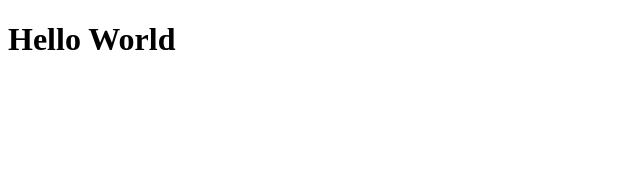
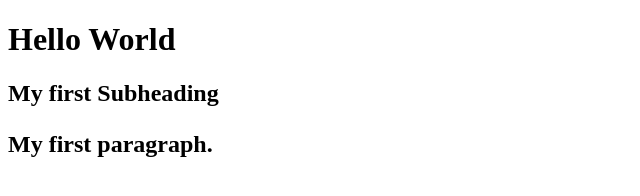
Before and after one commit to aarmlovich/alex-simple-website, a plain HTML site: page index.html in a window 1280 px wide. Shown: the whole page, without its empty margins (0-640 px from the left). Drawn offline with Linux system fonts and the light colour scheme.

Commit message:
add a subhead and a paragraph

```diff
--- a/index.html
+++ b/index.html
@@ -3,6 +3,8 @@
 <body>
 
 	<h1> Hello World</h1>
+	<h2> My first Subheading<h2>
+		<p> My first paragraph.</p>
 
 </body>
 </html>
```
